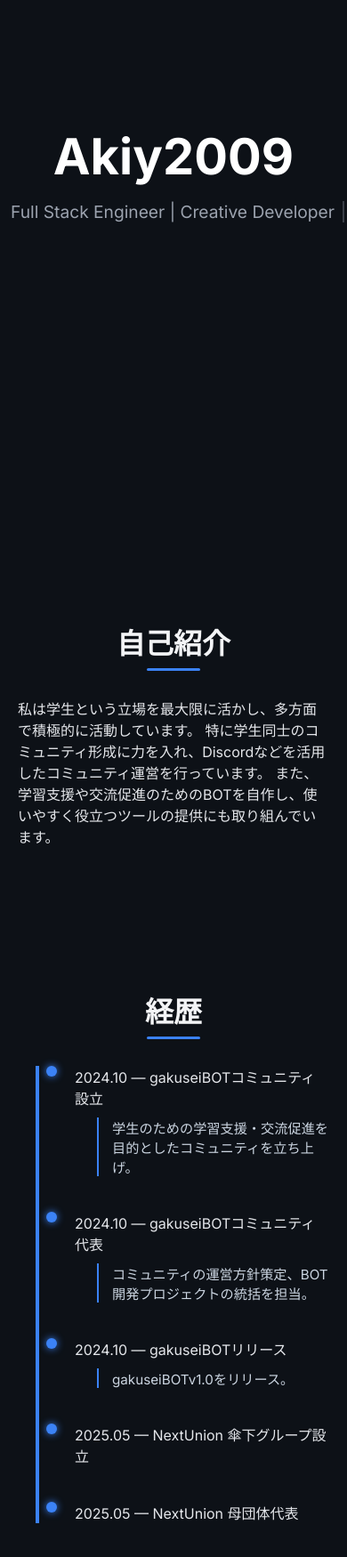
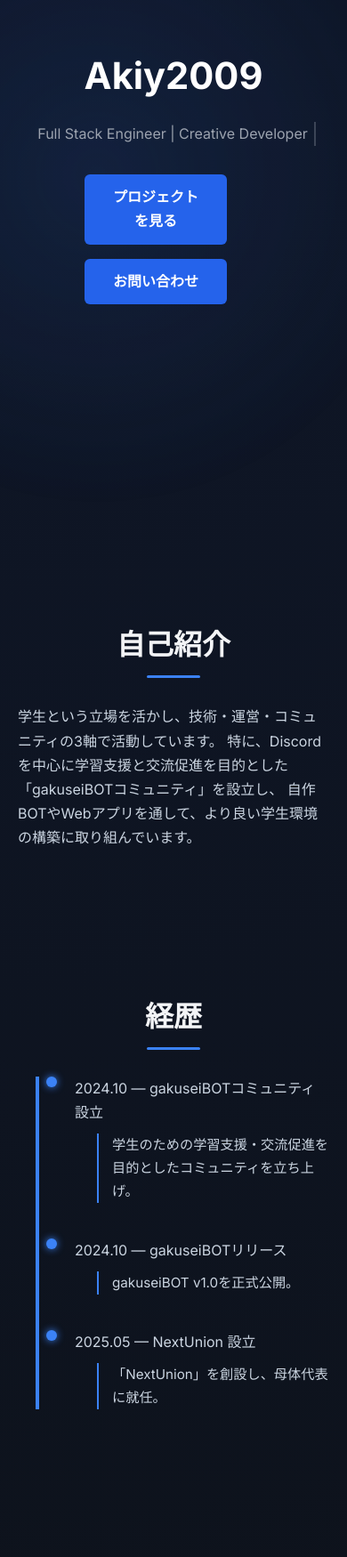
Before and after one commit to akiy2009/akiy2009.github.io, a plain HTML site: page index.html in a window 390 px wide. Shown: the part 226-1976 px from the top of the page at 89% size. Drawn offline with nearby package versions, Linux system fonts and the light colour scheme.

Commit message:
index.html を更新

```diff
--- a/index.html
+++ b/index.html
@@ -1,19 +1,20 @@
 <!DOCTYPE html>
 <html lang="ja">
 <head>
-  <meta charset="UTF-8">
-  <meta name="viewport" content="width=device-width, initial-scale=1.0">
+  <meta charset="UTF-8" />
+  <meta name="viewport" content="width=device-width, initial-scale=1.0" />
   <title>Akiy2009 | Portfolio</title>
-  <meta name="description" content="akiy2009のプロフィールサイトです。">
-  <link href="https://fonts.googleapis.com/css2?family=Inter:wght@400;600;700&display=swap" rel="stylesheet">
-  <link href="https://unpkg.com/aos@2.3.4/dist/aos.css" rel="stylesheet">
+  <meta name="description" content="学生フルスタックエンジニア Akiy2009 のポートフォリオサイト。創造的な開発とコミュニティ運営を中心に活動しています。" />
+  <link href="https://fonts.googleapis.com/css2?family=Inter:wght@400;600;700&display=swap" rel="stylesheet" />
+  <link href="https://unpkg.com/aos@2.3.4/dist/aos.css" rel="stylesheet" />
   <style>
     * { margin: 0; padding: 0; box-sizing: border-box; }
     body {
       font-family: 'Inter', sans-serif;
-      background: #0d1117;
+      background: radial-gradient(circle at top left, #0f172a 0%, #0d1117 70%);
       color: #e5e7eb;
       scroll-behavior: smooth;
+      line-height: 1.7;
     }
 
     header {
@@ -23,16 +24,32 @@
       align-items: center;
       flex-direction: column;
       text-align: center;
+      position: relative;
+      overflow: hidden;
+    }
+
+    header::before {
+      content: "";
+      position: absolute;
+      inset: 0;
+      background: radial-gradient(circle at 30% 50%, rgba(59,130,246,0.15), transparent 70%);
+      animation: glow 8s ease-in-out infinite alternate;
+    }
+
+    @keyframes glow {
+      from { opacity: 0.4; transform: scale(1); }
+      to { opacity: 0.8; transform: scale(1.1); }
     }
 
     header h1 {
-      font-size: 3.5rem;
+      font-size: 3.8rem;
       font-weight: 700;
-      color: #ffffff;
+      color: #fff;
+      z-index: 1;
     }
 
     .typing {
-      font-size: 1.2rem;
+      font-size: 1.3rem;
       color: #9ca3af;
       margin-top: 1rem;
       border-right: 2px solid #9ca3af;
@@ -40,10 +57,33 @@
       overflow: hidden;
       width: 0;
       animation: typing 4s steps(30, end) forwards, blink 1s infinite;
+      z-index: 1;
     }
 
     @keyframes typing { from { width: 0 } to { width: 20em } }
     @keyframes blink { 50% { border-color: transparent } }
+
+    .hero-links {
+      margin-top: 2rem;
+      display: flex;
+      gap: 1rem;
+      justify-content: center;
+    }
+
+    .hero-links a {
+      background: #2563eb;
+      color: white;
+      padding: 12px 28px;
+      border-radius: 6px;
+      text-decoration: none;
+      transition: 0.3s;
+      font-weight: 600;
+    }
+
+    .hero-links a:hover {
+      background: #1e40af;
+      transform: translateY(-3px);
+    }
 
     section {
       padding: 80px 20px;
@@ -72,20 +112,20 @@
       border-radius: 2px;
     }
 
-    /* 経歴・資格タイムライン */
+    p { color: #cbd5e1; }
+
+    /* タイムライン */
     .timeline {
       position: relative;
       margin-left: 20px;
       padding-left: 20px;
       border-left: 4px solid #3b82f6;
     }
-
     .timeline-item {
       position: relative;
       margin-bottom: 40px;
       padding-left: 20px;
     }
-
     .timeline-item::before {
       content: "";
       position: absolute;
@@ -97,7 +137,6 @@
       border-radius: 50%;
       box-shadow: 0 0 8px #3b82f6;
     }
-
     .timeline-detail {
       margin-top: 10px;
       margin-left: 25px;
@@ -107,7 +146,7 @@
       font-size: 0.95rem;
     }
 
-    /* スキルカテゴリ */
+    /* スキル */
     .skills-category { margin-bottom: 40px; }
     .skills-category h3 {
       font-size: 1.3rem;
@@ -168,26 +207,35 @@
 
     a { color: #60a5fa; text-decoration: none; }
     a:hover { text-decoration: underline; }
+
+    /* メディア対応 */
+    @media (max-width: 768px) {
+      header h1 { font-size: 2.6rem; }
+      .typing { font-size: 1rem; }
+      .hero-links { flex-direction: column; }
+      .hero-links a { width: 80%; }
+    }
   </style>
 </head>
 <body>
-
   <header>
     <h1>Akiy2009</h1>
     <p class="typing">Full Stack Engineer | Creative Developer</p>
+    <div class="hero-links" data-aos="fade-up" data-aos-delay="500">
+      <a href="#projects">プロジェクトを見る</a>
+      <a href="#contact">お問い合わせ</a>
+    </div>
   </header>
 
-  <!-- 自己紹介 -->
   <section data-aos="fade-up">
     <h2>自己紹介</h2>
     <p>
-      私は学生という立場を最大限に活かし、多方面で積極的に活動しています。
-      特に学生同士のコミュニティ形成に力を入れ、Discordなどを活用したコミュニティ運営を行っています。
-      また、学習支援や交流促進のためのBOTを自作し、使いやすく役立つツールの提供にも取り組んでいます。
+      学生という立場を活かし、技術・運営・コミュニティの3軸で活動しています。
+      特に、Discordを中心に学習支援と交流促進を目的とした「gakuseiBOTコミュニティ」を設立し、
+      自作BOTやWebアプリを通して、より良い学生環境の構築に取り組んでいます。
     </p>
   </section>
 
-  <!-- 経歴 -->
   <section data-aos="fade-up">
     <h2>経歴</h2>
     <div class="timeline">
@@ -198,48 +246,33 @@
         </div>
       </div>
       <div class="timeline-item">
-        <p>2024.10 — gakuseiBOTコミュニティ 代表</p>
-        <div class="timeline-detail">
-          コミュニティの運営方針策定、BOT開発プロジェクトの統括を担当。
-        </div>
+        <p>2024.10 — gakuseiBOTリリース</p>
+        <div class="timeline-detail">gakuseiBOT v1.0を正式公開。</div>
       </div>
       <div class="timeline-item">
-        <p>2024.10 — gakuseiBOTリリース</p>
+        <p>2025.05 — NextUnion 設立</p>
         <div class="timeline-detail">
-          gakuseiBOTv1.0をリリース。
-        </div>
-      </div>
-      <div class="timeline-item">
-        <p>2025.05 — NextUnion 傘下グループ設立</p>
-      </div>
-      <div class="timeline-item">
-        <p>2025.05 — NextUnion 母団体代表</p>
-        <div class="timeline-detail">
+          「NextUnion」を創設し、母体代表に就任。
         </div>
       </div>
     </div>
   </section>
 
-  <!-- 資格 -->
   <section data-aos="fade-up">
     <h2>資格</h2>
     <div class="timeline">
       <div class="timeline-item">
         <p>令和4年11月 — 第四級アマチュア無線技士</p>
-        <div class="timeline-detail">
-          無線の世界にはじめて触れた。
-        </div>
+        <div class="timeline-detail">無線の世界に初めて触れた資格。</div>
       </div>
       <div class="timeline-item">
-        <p>令和7年10月 — 第二級陸上特殊無線技士(免許証申請中)</p>
-        <div class="timeline-detail">
-          アマチュア無線以外の無線にも興味を持ち、取得。
-        </div>
+        <p>令和7年10月 — 第二級陸上特殊無線技士（申請中）</p>
+        <div class="timeline-detail">より広い無線分野への興味を深め、取得。</div>
+      </div>
     </div>
   </section>
 
-  <!-- スキル -->
-  <section data-aos="fade-up">
+  <section data-aos="fade-up" id="skills">
     <h2>スキル</h2>
 
     <div class="skills-category">
@@ -256,31 +289,29 @@
       <h3>Frameworks</h3>
       <div class="skills-list">
         <div>React</div>
-        <div>TailWind CSS</div>
+        <div>Tailwind CSS</div>
         <div>Next.js</div>
         <div>Firebase</div>
-        <div>JSON</div>
         <div>Discord.py</div>
-        <div>vercel</div>
+        <div>Vercel</div>
+      </div>
     </div>
   </section>
 
-  <!-- プロジェクト -->
-  <section data-aos="fade-up">
+  <section data-aos="fade-up" id="projects">
     <h2>プロジェクト</h2>
     <div class="projects">
       <div class="project-card">
         <a href="https://gakuseibot.com" target="_blank">
           <h3>gakuseiBOT</h3>
           <p>勉強 × エンタメ × 便利機能</p>
-          <p>あなたの学生生活に“ちょっとしたスパイス”を加える、多機能BOTの世界へようこそ。</p>
+          <p>学生生活に“ちょっとしたスパイス”を加える多機能BOT。</p>
         </a>
       </div>
     </div>
   </section>
 
-  <!-- お問い合わせ -->
-  <section data-aos="fade-up">
+  <section data-aos="fade-up" id="contact">
     <h2>お問い合わせ</h2>
     <p>コラボやお仕事のご依頼はこちらまでお気軽に。</p>
     <p>Email: <a href="mailto:akiy2009_dev@outlook.jp">akiy2009_dev@outlook.jp</a></p>
@@ -291,9 +322,6 @@
   </footer>
 
   <script src="https://unpkg.com/aos@2.3.4/dist/aos.js"></script>
-  <script>
-    AOS.init();
-  </script>
-
+  <script>AOS.init({ duration: 800, once: true });</script>
 </body>
 </html>
```
